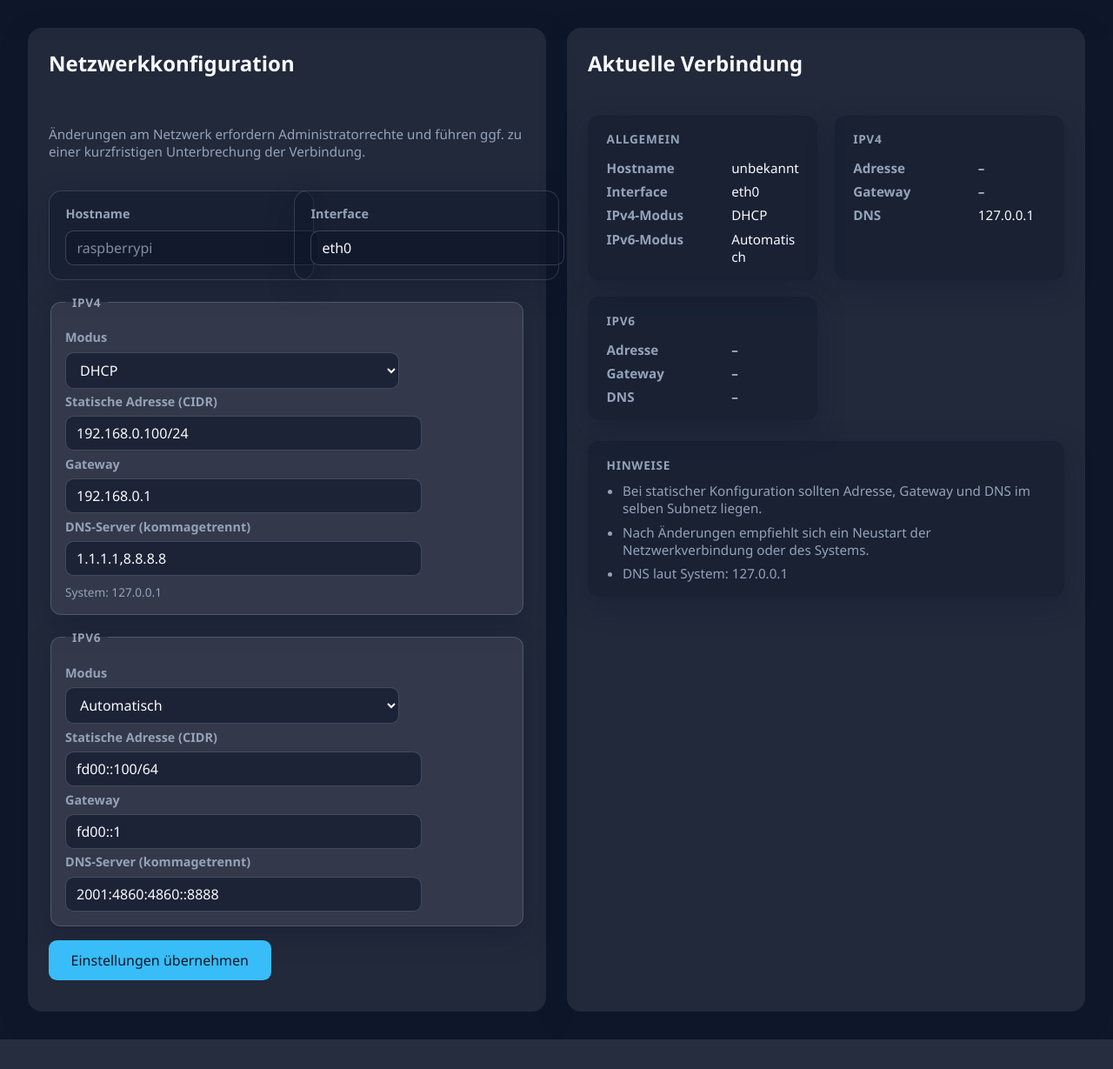
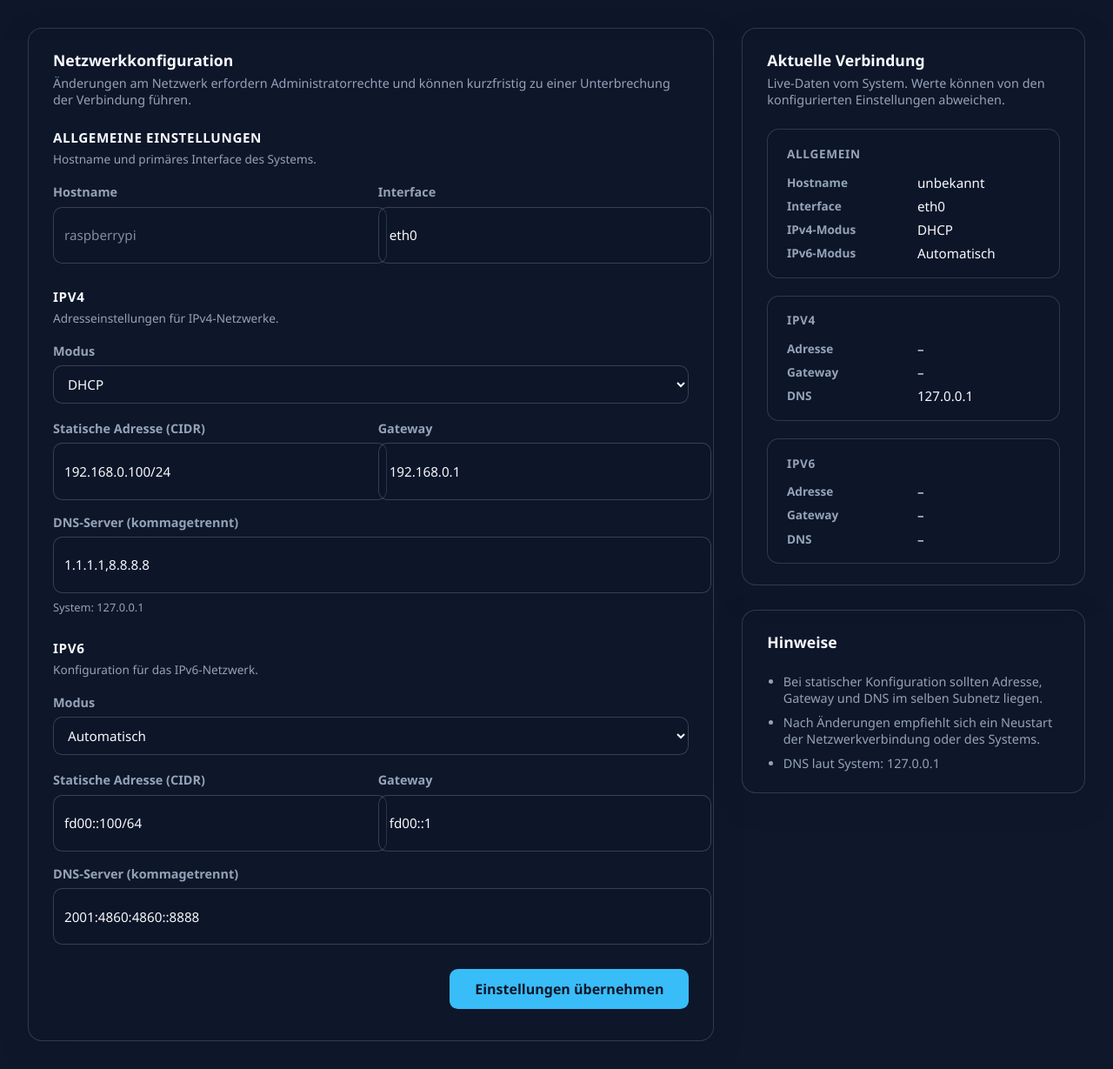
Before and after one commit to joni123467/Slideshow, a Flask app: page /network in a window 1280 px wide. Shown: the part 118-1347 px from the top of the page at 87% size. Before the commit the page ends 1313 px from the top, so only its background shows below. Run offline with Flask 2, Linux system fonts and the light colour scheme; a user stored in the database is signed in.

Commit message:
Redesign network settings view

```diff
--- a/slideshow/app.py
+++ b/slideshow/app.py
@@ -533,6 +533,36 @@ def create_app(config: Optional[AppConfig] = None, player_service: Optional[Play
             current=current,
         )
 
+    def _clean_ip_value(value: Optional[object]) -> Optional[str]:
+        if value is None:
+            return None
+        text = str(value).strip()
+        return text or None
+
+    def _parse_dns_values(value: Optional[object]) -> List[str]:
+        if value is None:
+            return []
+        if isinstance(value, str):
+            raw_values = [value]
+        elif isinstance(value, (list, tuple, set)):
+            raw_values = list(value)
+        else:
+            raw_values = [value]
+
+        entries: List[str] = []
+        for item in raw_values:
+            if item is None:
+                continue
+            if isinstance(item, str):
+                fragments = item.replace(";", ",").split(",")
+            else:
+                fragments = [item]
+            for fragment in fragments:
+                cleaned = str(fragment).strip()
+                if cleaned and cleaned not in entries:
+                    entries.append(cleaned)
+        return entries
+
     @app.route("/system")
     @pam_required
     def system_settings():
@@ -879,34 +909,18 @@ def create_app(config: Optional[AppConfig] = None, player_service: Optional[Play
         if hostname:
             network_manager.set_hostname(hostname)
 
-        def _clean(value: Optional[str]) -> Optional[str]:
-            if value is None:
-                return None
-            text = value.strip()
-            return text or None
-
-        def _parse_dns(value: Optional[str]) -> List[str]:
-            if not value:
-                return []
-            entries: List[str] = []
-            for part in value.replace(";", ",").split(","):
-                item = part.strip()
-                if item and item not in entries:
-                    entries.append(item)
-            return entries
-
         ipv4_mode = (request.form.get("ipv4_mode") or cfg.network.ipv4.mode).strip().lower()
         ipv6_mode = (request.form.get("ipv6_mode") or cfg.network.ipv6.mode).strip().lower()
 
         ipv4_static = StaticIPConfig(
-            address=_clean(request.form.get("ipv4_address")),
-            router=_clean(request.form.get("ipv4_router")),
-            dns=_parse_dns(request.form.get("ipv4_dns")),
+            address=_clean_ip_value(request.form.get("ipv4_address")),
+            router=_clean_ip_value(request.form.get("ipv4_router")),
+            dns=_parse_dns_values(request.form.get("ipv4_dns")),
         )
         ipv6_static = StaticIPConfig(
-            address=_clean(request.form.get("ipv6_address")),
-            router=_clean(request.form.get("ipv6_router")),
-            dns=_parse_dns(request.form.get("ipv6_dns")),
+            address=_clean_ip_value(request.form.get("ipv6_address")),
+            router=_clean_ip_value(request.form.get("ipv6_router")),
+            dns=_parse_dns_values(request.form.get("ipv6_dns")),
         )
 
         try:
@@ -1148,6 +1162,109 @@ def create_app(config: Optional[AppConfig] = None, player_service: Optional[Play
             "playback": dataclasses.asdict(cfg.playback),
         })
 
+    @app.route("/api/network", methods=["GET", "PUT"])
+    @pam_required
+    def api_network():
+        if request.method == "GET":
+            return jsonify(
+                {
+                    "status": "ok",
+                    "config": network_manager.serialize(),
+                    "current": network_manager.current_settings(),
+                }
+            )
+
+        payload = request.get_json(silent=True)
+        if payload is None:
+            payload = {}
+        if not isinstance(payload, dict):
+            return jsonify({"status": "error", "message": "Ungültiger JSON-Body"}), 400
+
+        hostname = _clean_ip_value(payload.get("hostname")) if "hostname" in payload else None
+        interface_value = payload.get("interface") if "interface" in payload else None
+        interface = _clean_ip_value(interface_value) or cfg.network.interface or "eth0"
+        if hostname:
+            network_manager.set_hostname(hostname)
+
+        ipv4_mode = cfg.network.ipv4.mode or "dhcp"
+        ipv6_mode = cfg.network.ipv6.mode or "dhcp"
+
+        if "ipv4_mode" in payload and payload["ipv4_mode"] is not None:
+            ipv4_mode = str(payload["ipv4_mode"]).strip().lower()
+        if "ipv6_mode" in payload and payload["ipv6_mode"] is not None:
+            ipv6_mode = str(payload["ipv6_mode"]).strip().lower()
+
+        ipv4_static = StaticIPConfig(
+            address=cfg.network.ipv4.static.address,
+            router=cfg.network.ipv4.static.router,
+            dns=list(cfg.network.ipv4.static.dns),
+        )
+        ipv6_static = StaticIPConfig(
+            address=cfg.network.ipv6.static.address,
+            router=cfg.network.ipv6.static.router,
+            dns=list(cfg.network.ipv6.static.dns),
+        )
+
+        if "ipv4_address" in payload:
+            ipv4_static.address = _clean_ip_value(payload.get("ipv4_address"))
+        if "ipv4_router" in payload:
+            ipv4_static.router = _clean_ip_value(payload.get("ipv4_router"))
+        if "ipv4_dns" in payload:
+            ipv4_static.dns = _parse_dns_values(payload.get("ipv4_dns"))
+
+        if "ipv6_address" in payload:
+            ipv6_static.address = _clean_ip_value(payload.get("ipv6_address"))
+        if "ipv6_router" in payload:
+            ipv6_static.router = _clean_ip_value(payload.get("ipv6_router"))
+        if "ipv6_dns" in payload:
+            ipv6_static.dns = _parse_dns_values(payload.get("ipv6_dns"))
+
+        ipv4_payload = payload.get("ipv4")
+        if isinstance(ipv4_payload, dict):
+            if "mode" in ipv4_payload and ipv4_payload["mode"] is not None:
+                ipv4_mode = str(ipv4_payload["mode"]).strip().lower()
+            static_payload = ipv4_payload.get("static")
+            if isinstance(static_payload, dict):
+                if "address" in static_payload:
+                    ipv4_static.address = _clean_ip_value(static_payload.get("address"))
+                if "router" in static_payload:
+                    ipv4_static.router = _clean_ip_value(static_payload.get("router"))
+                if "dns" in static_payload:
+                    ipv4_static.dns = _parse_dns_values(static_payload.get("dns"))
+
+        ipv6_payload = payload.get("ipv6")
+        if isinstance(ipv6_payload, dict):
+            if "mode" in ipv6_payload and ipv6_payload["mode"] is not None:
+                ipv6_mode = str(ipv6_payload["mode"]).strip().lower()
+            static_payload = ipv6_payload.get("static")
+            if isinstance(static_payload, dict):
+                if "address" in static_payload:
+                    ipv6_static.address = _clean_ip_value(static_payload.get("address"))
+                if "router" in static_payload:
+                    ipv6_static.router = _clean_ip_value(static_payload.get("router"))
+                if "dns" in static_payload:
+                    ipv6_static.dns = _parse_dns_values(static_payload.get("dns"))
+
+        try:
+            network_manager.configure_interface(
+                interface,
+                ipv4_mode=ipv4_mode,
+                ipv4=ipv4_static,
+                ipv6_mode=ipv6_mode,
+                ipv6=ipv6_static,
+            )
+        except Exception as exc:  # pragma: no cover - defensive
+            LOGGER.exception("Konnte Netzwerkeinstellungen via API nicht anwenden")
+            return jsonify({"status": "error", "message": str(exc)}), 500
+
+        return jsonify(
+            {
+                "status": "ok",
+                "config": network_manager.serialize(),
+                "current": network_manager.current_settings(),
+            }
+        )
+
     @app.route("/api/player/<string:action>", methods=["POST"])
     @pam_required
     def api_player_action(action: str):
--- a/slideshow/static/style.css
+++ b/slideshow/static/style.css
@@ -291,108 +291,177 @@ a {
 }
 
 
-.network-config {
+.network-layout {
+  display: grid;
+  gap: 2rem;
+  grid-template-columns: minmax(0, 1fr);
+}
+
+@media (min-width: 1080px) {
+  .network-layout {
+    grid-template-columns: minmax(0, 2fr) minmax(320px, 1fr);
+    align-items: start;
+  }
+}
+
+.network-layout__primary,
+.network-layout__aside {
+  display: grid;
+  gap: 1.75rem;
+}
+
+.network-card {
+  background: var(--surface-strong);
+  border-radius: 1rem;
+  border: 1px solid rgba(148, 163, 184, 0.25);
+  box-shadow: var(--shadow);
+  padding: 1.5rem 1.75rem;
   display: flex;
   flex-direction: column;
-  gap: 1.25rem;
+  gap: 1.5rem;
 }
 
-.network-config__form {
-  grid-template-columns: repeat(auto-fit, minmax(260px, 1fr));
-  align-items: start;
+.network-card__header {
+  display: flex;
+  flex-direction: column;
+  gap: 0.35rem;
 }
 
-.network-config__form > .network-config__field {
-  background: var(--surface-strong);
-  border-radius: 0.9rem;
-  padding: 1rem 1.15rem;
-  box-shadow: var(--shadow);
-  border: 1px solid rgba(148, 163, 184, 0.25);
-  gap: 0.6rem;
-  width: min(100%, 26rem);
-  justify-self: start;
+.network-card__header h2 {
+  margin: 0;
+  font-size: 1.1rem;
 }
 
-.network-config__field-label {
+.network-card__description {
+  margin: 0;
+  font-size: 0.9rem;
+  color: var(--muted);
+}
+
+.network-form {
+  display: flex;
+  flex-direction: column;
+  gap: 1.75rem;
+}
+
+.network-form__section {
+  display: flex;
+  flex-direction: column;
+  gap: 1.2rem;
+}
+
+.network-form__section-header {
+  display: flex;
+  flex-direction: column;
+  gap: 0.3rem;
+}
+
+.network-form__section-header h3 {
+  margin: 0;
+  font-size: 0.95rem;
+  text-transform: uppercase;
+  letter-spacing: 0.04em;
+}
+
+.network-form__hint {
+  margin: 0;
+  font-size: 0.85rem;
+  color: var(--muted);
+}
+
+.network-form__fields {
+  display: grid;
+  gap: 1rem;
+}
+
+.network-form__fields--two {
+  grid-template-columns: repeat(auto-fit, minmax(260px, 1fr));
+}
+
+.network-field {
+  display: flex;
+  flex-direction: column;
+  gap: 0.45rem;
+}
+
+.network-field__label {
   font-size: 0.9rem;
   font-weight: 600;
   color: var(--muted);
 }
 
-.network-config__field input,
-.network-config__field select,
-.network-config__field textarea {
-  width: min(100%, 24rem);
+.network-field input,
+.network-field select,
+.network-field textarea {
+  width: 100%;
+  min-height: 2.75rem;
+  padding: 0.6rem 0.75rem;
+  border-radius: 0.65rem;
+  border: 1px solid rgba(148, 163, 184, 0.3);
+  background: rgba(15, 23, 42, 0.25);
+  color: inherit;
+  font-size: 0.95rem;
 }
 
-.network-config__fieldset {
-  grid-column: 1 / -1;
-  display: grid;
-  gap: 1rem;
-  grid-template-columns: repeat(auto-fit, minmax(220px, 1fr));
-  background: var(--surface-strong);
-  border-radius: 1rem;
-  border: 1px solid rgba(148, 163, 184, 0.25);
-  box-shadow: var(--shadow);
-  padding: 1.1rem 1.25rem;
+.theme-light .network-field input,
+.theme-light .network-field select,
+.theme-light .network-field textarea {
+  background: rgba(255, 255, 255, 0.95);
 }
 
-.network-config__fieldset legend {
-  grid-column: 1 / -1;
-  font-size: 0.85rem;
-  text-transform: uppercase;
-  letter-spacing: 0.05em;
-  color: var(--muted);
-  padding: 0 0.5rem;
-  margin-bottom: 0.35rem;
-  font-weight: 600;
+.network-field input:focus,
+.network-field select:focus,
+.network-field textarea:focus {
+  outline: 2px solid rgba(56, 189, 248, 0.35);
+  outline-offset: 1px;
 }
 
-.network-config__fieldset .network-config__field {
-  background: transparent;
-  border: none;
-  box-shadow: none;
-  padding: 0;
-  gap: 0.45rem;
-  width: min(100%, 24rem);
-  justify-self: start;
-}
-
-.network-config__meta {
-  display: block;
-  margin-top: 0.15rem;
-  font-size: 0.85rem;
+.network-field__meta {
+  font-size: 0.8rem;
   color: var(--muted);
 }
 
-.network-config__submit {
+.network-field--full {
   grid-column: 1 / -1;
-  justify-self: end;
-  padding: 0.75rem 1.6rem;
-  max-width: none;
-  width: auto;
 }
 
-.network-overview {
+.network-form__actions {
   display: flex;
-  flex-direction: column;
-  gap: 1.5rem;
+  justify-content: flex-end;
+}
+
+.network-form__submit {
+  padding: 0.75rem 1.8rem;
+  font-weight: 600;
 }
 
 .network-status {
   display: grid;
-  gap: 1.2rem;
-  grid-template-columns: repeat(auto-fit, minmax(260px, 1fr));
+  gap: 1.25rem;
+}
+
+.network-status--stacked {
+  grid-template-columns: minmax(0, 1fr);
+}
+
+@media (min-width: 720px) {
+  .network-status--stacked {
+    grid-template-columns: repeat(auto-fit, minmax(220px, 1fr));
+  }
 }
 
 .network-status__group {
-  background: var(--surface-strong);
+  background: rgba(15, 23, 42, 0.25);
   border-radius: 0.85rem;
+  border: 1px solid rgba(148, 163, 184, 0.25);
   padding: 1.1rem 1.35rem;
-  box-shadow: var(--shadow);
   display: flex;
   flex-direction: column;
   gap: 0.85rem;
+}
+
+.theme-light .network-status__group {
+  background: rgba(241, 245, 249, 0.7);
 }
 
 .network-status__group h3 {
@@ -407,40 +476,26 @@ a {
   margin: 0;
   display: grid;
   grid-template-columns: minmax(130px, max-content) minmax(0, 1fr);
-  row-gap: 0.45rem;
-  column-gap: 0.85rem;
-  font-size: 0.95rem;
+  gap: 0.45rem 1.25rem;
+  align-items: start;
 }
 
 .network-status__list dt {
+  font-size: 0.85rem;
   font-weight: 600;
   color: var(--muted);
 }
 
 .network-status__list dd {
   margin: 0;
-  word-break: break-word;
+  font-size: 0.95rem;
+  display: flex;
+  flex-direction: column;
+  gap: 0.25rem;
 }
 
 .network-status__meta {
-  display: block;
-  margin-top: 0.25rem;
-  font-size: 0.85rem;
-  color: var(--muted);
-}
-
-.network-hints-card {
-  background: var(--surface-strong);
-  border-radius: 0.85rem;
-  padding: 1.1rem 1.35rem;
-  box-shadow: var(--shadow);
-}
-
-.network-hints-card h3 {
-  margin: 0 0 0.65rem;
-  font-size: 0.85rem;
-  text-transform: uppercase;
-  letter-spacing: 0.05em;
+  font-size: 0.8rem;
   color: var(--muted);
 }
 
@@ -449,10 +504,9 @@ a {
   padding-left: 1.15rem;
   display: flex;
   flex-direction: column;
-  gap: 0.45rem;
-  list-style: disc;
+  gap: 0.55rem;
+  font-size: 0.9rem;
   color: var(--muted);
-  font-size: 0.95rem;
 }
 
 .system-overview .system-usage {
--- a/slideshow/templates/network.html
+++ b/slideshow/templates/network.html
@@ -1,81 +1,116 @@
 {% extends 'layout.html' %}
 {% block title %}Netzwerk – Slideshow{% endblock %}
 {% block content %}
-<section class="grid">
-  <article class="network-config">
+<section class="network-layout">
+  <div class="network-layout__primary">
+    <article class="network-card network-card--form">
+      <header class="network-card__header">
         <h2>Netzwerkkonfiguration</h2>
-    <p class="muted">Änderungen am Netzwerk erfordern Administratorrechte und führen ggf. zu einer kurzfristigen Unterbrechung der Verbindung.</p>
-    <form method="post" action="{{ url_for('update_network') }}" class="grid-form network-config__form">
-      <label class="network-config__field">
-        <span class="network-config__field-label">Hostname</span>
+        <p class="network-card__description">Änderungen am Netzwerk erfordern Administratorrechte und können kurzfristig zu einer Unterbrechung der Verbindung führen.</p>
+      </header>
+      <form method="post" action="{{ url_for('update_network') }}" class="network-form">
+        <section class="network-form__section">
+          <div class="network-form__section-header">
+            <h3>Allgemeine Einstellungen</h3>
+            <p class="network-form__hint">Hostname und primäres Interface des Systems.</p>
+          </div>
+          <div class="network-form__fields network-form__fields--two">
+            <label class="network-field">
+              <span class="network-field__label">Hostname</span>
               <input type="text" name="hostname" value="{{ current.hostname or config.network.hostname or '' }}" placeholder="raspberrypi" />
             </label>
-      <label class="network-config__field">
-        <span class="network-config__field-label">Interface</span>
+            <label class="network-field">
+              <span class="network-field__label">Interface</span>
               <input type="text" name="interface" value="{{ current.interface or config.network.interface }}" />
             </label>
-      <fieldset class="network-config__fieldset">
-        <legend>IPv4</legend>
-        <label class="network-config__field">
-          <span class="network-config__field-label">Modus</span>
+          </div>
+        </section>
+
+        <section class="network-form__section">
+          <div class="network-form__section-header">
+            <h3>IPv4</h3>
+            <p class="network-form__hint">Adresseinstellungen für IPv4-Netzwerke.</p>
+          </div>
+          <div class="network-form__fields">
             {% set ipv4_mode = (config.network.ipv4.mode or 'dhcp') %}
+            <label class="network-field network-field--full">
+              <span class="network-field__label">Modus</span>
               <select name="ipv4_mode">
                 <option value="dhcp" {% if ipv4_mode == 'dhcp' %}selected{% endif %}>DHCP</option>
                 <option value="static" {% if ipv4_mode == 'static' %}selected{% endif %}>Statisch</option>
               </select>
             </label>
-        <label class="network-config__field">
-          <span class="network-config__field-label">Statische Adresse (CIDR)</span>
+          </div>
+          <div class="network-form__fields network-form__fields--two">
+            <label class="network-field">
+              <span class="network-field__label">Statische Adresse (CIDR)</span>
               <input type="text" name="ipv4_address" value="{{ config.network.ipv4.static.address or '' }}" />
-          {% if current.ipv4.address %}<span class="network-config__meta">Aktuell: {{ current.ipv4.address }}</span>{% endif %}
+              {% if current.ipv4.address %}<span class="network-field__meta">Aktuell: {{ current.ipv4.address }}</span>{% endif %}
             </label>
-        <label class="network-config__field">
-          <span class="network-config__field-label">Gateway</span>
+            <label class="network-field">
+              <span class="network-field__label">Gateway</span>
               <input type="text" name="ipv4_router" value="{{ config.network.ipv4.static.router or '' }}" />
-          {% if current.ipv4.router %}<span class="network-config__meta">Aktuell: {{ current.ipv4.router }}</span>{% endif %}
+              {% if current.ipv4.router %}<span class="network-field__meta">Aktuell: {{ current.ipv4.router }}</span>{% endif %}
             </label>
-        <label class="network-config__field">
-          <span class="network-config__field-label">DNS-Server (kommagetrennt)</span>
+            <label class="network-field network-field--full">
+              <span class="network-field__label">DNS-Server (kommagetrennt)</span>
               <input type="text" name="ipv4_dns" value="{{ config.network.ipv4.static.dns | join(',') if config.network.ipv4.static.dns else '' }}" />
-          {% if current.ipv4.dns %}<span class="network-config__meta">System: {{ current.ipv4.dns | join(', ') }}</span>{% endif %}
+              {% if current.ipv4.dns %}<span class="network-field__meta">System: {{ current.ipv4.dns | join(', ') }}</span>{% endif %}
             </label>
-      </fieldset>
-      <fieldset class="network-config__fieldset">
-        <legend>IPv6</legend>
-        <label class="network-config__field">
-          <span class="network-config__field-label">Modus</span>
+          </div>
+        </section>
+
+        <section class="network-form__section">
+          <div class="network-form__section-header">
+            <h3>IPv6</h3>
+            <p class="network-form__hint">Konfiguration für das IPv6-Netzwerk.</p>
+          </div>
+          <div class="network-form__fields">
             {% set ipv6_mode = (config.network.ipv6.mode or 'dhcp') %}
+            <label class="network-field network-field--full">
+              <span class="network-field__label">Modus</span>
               <select name="ipv6_mode">
                 <option value="dhcp" {% if ipv6_mode == 'dhcp' %}selected{% endif %}>Automatisch</option>
                 <option value="static" {% if ipv6_mode == 'static' %}selected{% endif %}>Statisch</option>
                 <option value="disabled" {% if ipv6_mode == 'disabled' %}selected{% endif %}>Deaktiviert</option>
               </select>
             </label>
-        <label class="network-config__field">
-          <span class="network-config__field-label">Statische Adresse (CIDR)</span>
+          </div>
+          <div class="network-form__fields network-form__fields--two">
+            <label class="network-field">
+              <span class="network-field__label">Statische Adresse (CIDR)</span>
               <input type="text" name="ipv6_address" value="{{ config.network.ipv6.static.address or '' }}" />
-          {% if current.ipv6.address %}<span class="network-config__meta">Aktuell: {{ current.ipv6.address }}</span>{% endif %}
+              {% if current.ipv6.address %}<span class="network-field__meta">Aktuell: {{ current.ipv6.address }}</span>{% endif %}
             </label>
-        <label class="network-config__field">
-          <span class="network-config__field-label">Gateway</span>
+            <label class="network-field">
+              <span class="network-field__label">Gateway</span>
               <input type="text" name="ipv6_router" value="{{ config.network.ipv6.static.router or '' }}" />
-          {% if current.ipv6.router %}<span class="network-config__meta">Aktuell: {{ current.ipv6.router }}</span>{% endif %}
+              {% if current.ipv6.router %}<span class="network-field__meta">Aktuell: {{ current.ipv6.router }}</span>{% endif %}
             </label>
-        <label class="network-config__field">
-          <span class="network-config__field-label">DNS-Server (kommagetrennt)</span>
+            <label class="network-field network-field--full">
+              <span class="network-field__label">DNS-Server (kommagetrennt)</span>
               <input type="text" name="ipv6_dns" value="{{ config.network.ipv6.static.dns | join(',') if config.network.ipv6.static.dns else '' }}" />
-          {% if current.ipv6.dns %}<span class="network-config__meta">System: {{ current.ipv6.dns | join(', ') }}</span>{% endif %}
+              {% if current.ipv6.dns %}<span class="network-field__meta">System: {{ current.ipv6.dns | join(', ') }}</span>{% endif %}
             </label>
-      </fieldset>
-      <button type="submit" class="network-config__submit">Einstellungen übernehmen</button>
+          </div>
+        </section>
+
+        <div class="network-form__actions">
+          <button type="submit" class="network-form__submit">Einstellungen übernehmen</button>
+        </div>
       </form>
     </article>
+  </div>
 
-  <article class="network-overview">
+  <div class="network-layout__aside">
+    <article class="network-card network-card--status">
+      <header class="network-card__header">
         <h2>Aktuelle Verbindung</h2>
+        <p class="network-card__description">Live-Daten vom System. Werte können von den konfigurierten Einstellungen abweichen.</p>
+      </header>
       {% set ipv4_mode_value = (current.ipv4.mode or config.network.ipv4.mode or 'dhcp') | lower %}
       {% set ipv6_mode_value = (current.ipv6.mode or config.network.ipv6.mode or 'dhcp') | lower %}
-    <div class="network-status">
+      <div class="network-status network-status--stacked">
         <section class="network-status__group">
           <h3>Allgemein</h3>
           <dl class="network-status__list">
@@ -119,15 +154,18 @@
           </dl>
         </section>
       </div>
+    </article>
 
-    <section class="network-hints-card">
-      <h3>Hinweise</h3>
+    <article class="network-card network-card--hints">
+      <header class="network-card__header">
+        <h2>Hinweise</h2>
+      </header>
       <ul class="network-hints">
         <li>Bei statischer Konfiguration sollten Adresse, Gateway und DNS im selben Subnetz liegen.</li>
         <li>Nach Änderungen empfiehlt sich ein Neustart der Netzwerkverbindung oder des Systems.</li>
         {% if current.dns %}<li>DNS laut System: {{ current.dns | join(', ') }}</li>{% endif %}
       </ul>
-    </section>
     </article>
+  </div>
 </section>
 {% endblock %}
```
Also changed, not shown: API.md (+82 -0 lines). Lines whose indentation alone changed are shown as unchanged.
